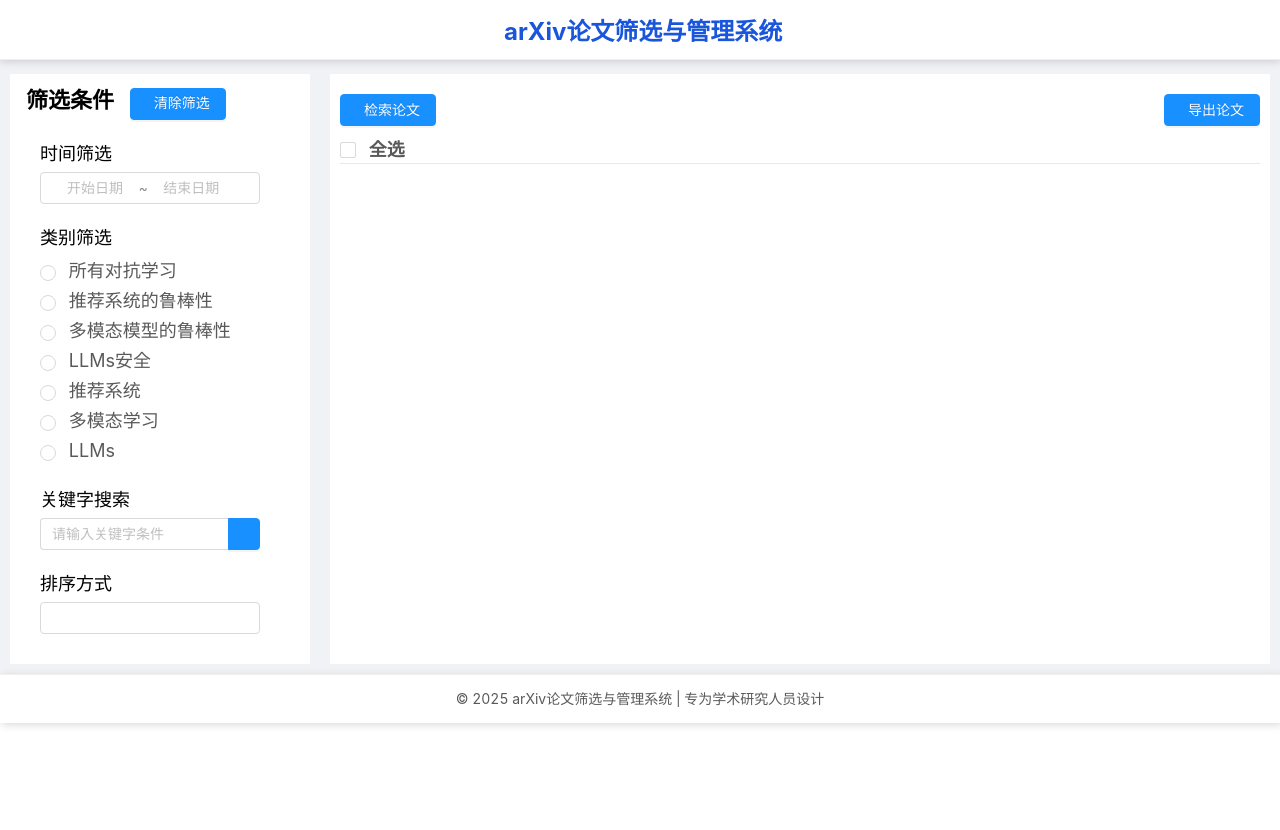
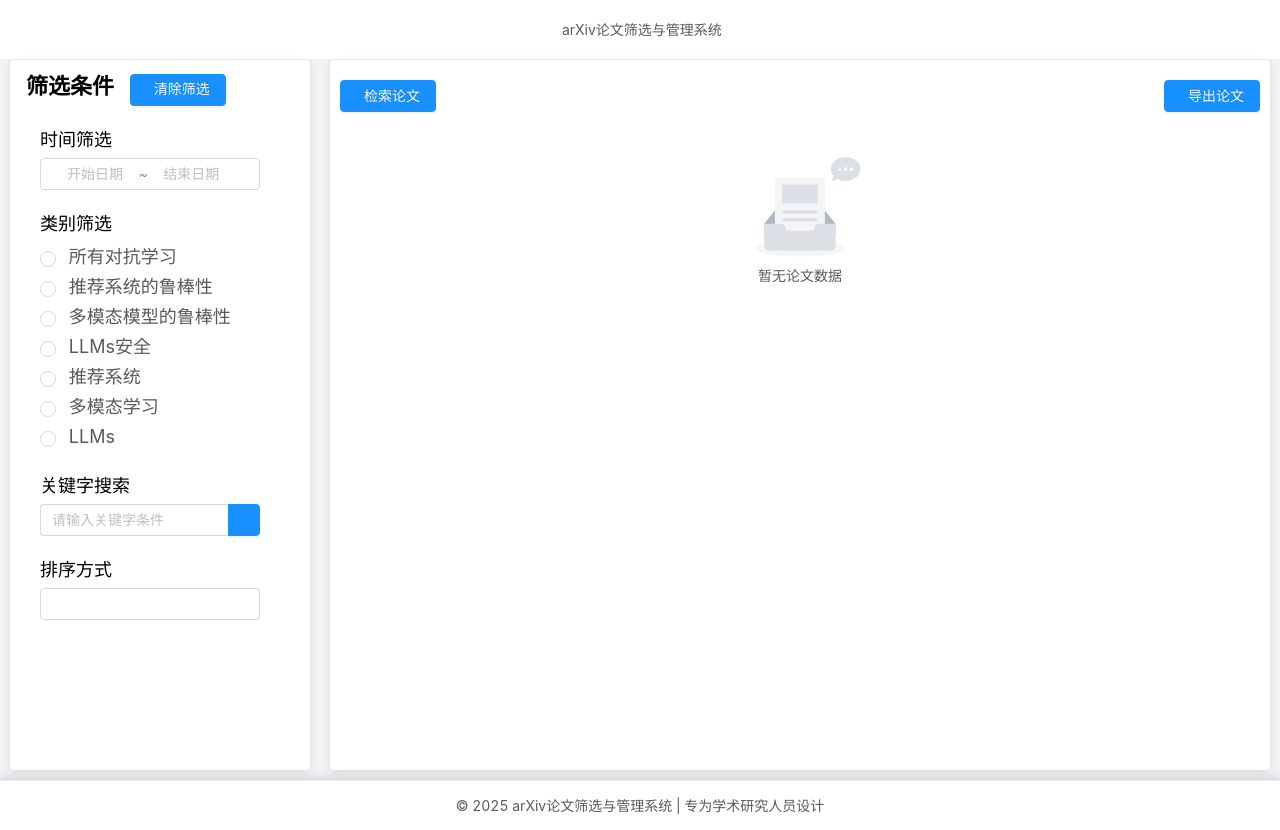
Before and after one commit to comegoing/article_sys_front, a Vue app: page / in a window 1280 px wide. Before the commit the page ends 800 px from the top, so only its background shows below. Built offline with nearby package versions, Linux system fonts and the light colour scheme.

Commit message:
2025-11-02-返回结果修正

```diff
--- a/src/components/MainPage.vue
+++ b/src/components/MainPage.vue
@@ -1,17 +1,18 @@
 <template>
-  <div>
+  <div class="main-container">
     <SearchModal
       :searchModalVisable="searchModalVisable"
       @closeSearch="closeSearch"
       @search="realSearch"
     />
-    <a-layout id="main-top">
+    <a-layout class="layout-wrapper">
       <a-layout-header class="header">
         <div class="logo"><a-icon type="home" /> arXiv论文筛选与管理系统</div>
       </a-layout-header>
-      <p></p>
-      <a-layout class="body">
+
+      <a-layout class="main-body">
         <a-layout-sider class="left-side" :width="300">
+          <!-- 左侧筛选条件内容保持不变 -->
           <div class="select">
             <a-icon type="edit" theme="twoTone" /> 筛选条件
             <a-button class="clear" type="primary" icon="delete" @click="clear">
@@ -65,8 +66,9 @@
             </a-select>
           </a-row>
         </a-layout-sider>
+
         <a-layout-content class="content">
-          <!-- 顶部搜索栏与导出框 -->
+          <!-- 内容区域保持不变 -->
           <div class="top-content">
             <a-button
               type="primary"
@@ -86,7 +88,12 @@
             </a-button>
           </div>
 
-          <div>
+          <!-- 空状态显示 -->
+          <div v-if="papers.length === 0" class="empty-state">
+            <a-empty description="暂无论文数据" />
+          </div>
+
+          <div v-if="papers.length !== 0">
             <div :style="{ borderBottom: '1px solid #E9E9E9' }">
               <a-checkbox
                 @change="selectAll"
@@ -117,14 +124,15 @@
                   <a slot="extra" @click="showDetails(item, index)">详情</a>
                   <p>{{ item.author }}</p>
                   <p>{{ item.abstractZH }}</p>
-                  <p v-if="item.detailVisable">{{ item.titleEN }}</p>
-                  <p v-if="item.detailVisable">{{ item.abstractEN }}</p>
+                  <p v-if="item.detailVisible">{{ item.titleEN }}</p>
+                  <p v-if="item.detailVisible">{{ item.abstractEN }}</p>
                 </a-card>
               </div>
             </a-row>
           </div>
         </a-layout-content>
       </a-layout>
+
       <a-layout-footer class="footer">
         © 2025 arXiv论文筛选与管理系统 | 专为学术研究人员设计
       </a-layout-footer>
@@ -196,7 +204,7 @@
     },
     // 卡片展示更多内容
     showDetails(item, index) {
-      this.papers[index].detailVisable = !this.papers[index].detailVisable;
+      this.papers[index].detailVisible = !this.papers[index].detailVisible;
     },
     // 选择所有卡片
     selectAll(e) {
@@ -238,6 +246,7 @@
         };
         const data = await searchPapers(postData);
         console.log("返回的结果是?", data);
+
         this.papers = data.data;
       } catch {
         openMessage("搜索出错", "存在未知系统错误", 3);
@@ -253,23 +262,25 @@
 };
 </script>
 
-<style>
-#main-top .logo {
-  color: #1a56db;
-  font-weight: bold;
-  font-size: 24px;
-  width: auto;
-  height: 100%;
-  background: none;
+<style scoped>
+.main-container {
+  min-height: 100vh;
+  display: flex;
+  flex-direction: column;
 }
-.select {
-  color: black;
-  font-weight: bold;
-  font-size: 22px;
-  width: auto;
-  background: none;
-  margin-bottom: 20px;
+
+.layout-wrapper {
+  min-height: 100vh;
+  display: flex;
+  flex-direction: column;
 }
+
+.main-body {
+  flex: 1;
+  display: flex;
+  min-height: 90vh; /* 占据屏幕90%高度 */
+}
+
 .header {
   background: #fff !important;
   box-shadow: 0 2px 8px rgba(0, 0, 0, 0.15) !important;
@@ -279,58 +290,102 @@
   align-items: center !important;
   text-align: center !important;
   height: 60px !important;
+  flex-shrink: 0; /* 防止header被压缩 */
 }
+
+.left-side {
+  background: #fff !important;
+  padding: 10px 10px;
+  margin: 0 10px 10px 10px;
+  height: auto;
+  min-height: 100%; /* 确保左侧栏填满高度 */
+  box-shadow: 0 2px 8px rgba(0, 0, 0, 0.1);
+  border-radius: 4px;
+}
+
+.content {
+  margin: 0 10px 10px 10px;
+  padding: 10px 10px;
+  background: #fff;
+  min-height: 100%; /* 确保内容区域填满高度 */
+  box-shadow: 0 2px 8px rgba(0, 0, 0, 0.1);
+  border-radius: 4px;
+  flex: 1;
+}
+
 .footer {
   background: #fff !important;
-  box-shadow: 2px 2px 8px rgba(0, 0, 0, 0.15) !important;
+  box-shadow: 0 -2px 8px rgba(0, 0, 0, 0.15) !important;
   border-top: 1px solid #f0f0f0 !important;
   display: flex !important;
   justify-content: center !important;
   align-items: center !important;
   text-align: center !important;
-  height: 15px !important;
+  height: 50px !important;
+  flex-shrink: 0; /* 防止footer被压缩 */
+  margin-top: auto; /* 确保footer在底部 */
 }
-.body {
-  width: 100%;
-  display: flex;
+
+/* 其他样式保持不变 */
+#main-top .logo {
+  color: #1a56db;
+  font-weight: bold;
+  font-size: 24px;
+  width: auto;
+  height: 100%;
+  background: none;
 }
-.left-side {
-  background: #fff !important;
-  padding: 10px 10px;
-  margin: 0 10px 10px 10px;
+
+.select {
+  color: black;
+  font-weight: bold;
+  font-size: 22px;
+  width: auto;
+  background: none;
+  margin-bottom: 20px;
 }
-.content {
-  margin: 0 10px 10px 10px;
-  padding: 10px 10px;
-  background: #fff;
-}
+
 .date {
   width: 220px !important;
 }
+
 .label {
   color: black;
   font-size: 18px;
   margin-bottom: 5px;
 }
+
 .opotions {
   padding-left: 20px;
   margin-bottom: 20px;
-  height: 50px;
+  height: auto;
+  min-height: 50px;
   width: 100%;
 }
+
 .query-search {
   width: 220px !important;
 }
+
 .clear {
   margin-left: 10px;
 }
+
 .card-row {
   margin-bottom: 10px;
 }
+
 .top-content {
   display: flex;
   justify-content: space-between;
   align-items: center;
   padding: 10px 0;
 }
+
+.empty-state {
+  display: flex;
+  justify-content: center;
+  align-items: center;
+  height: 200px;
+}
 </style>
```
